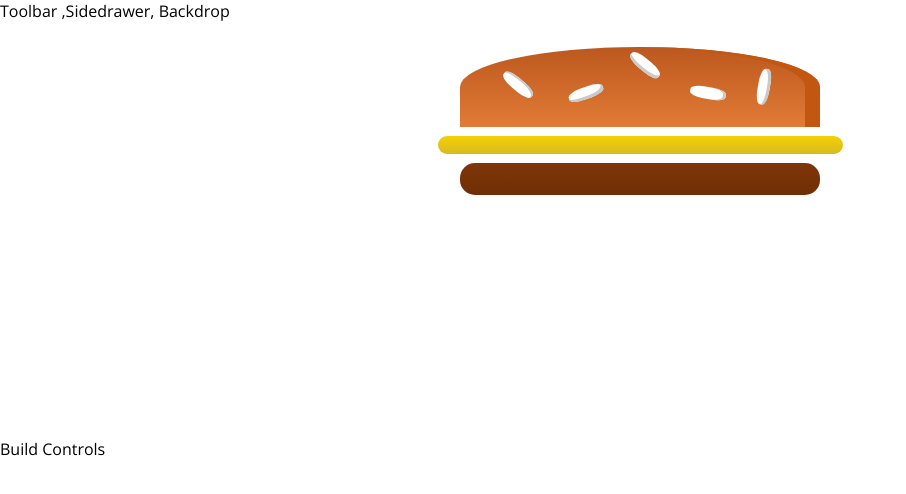
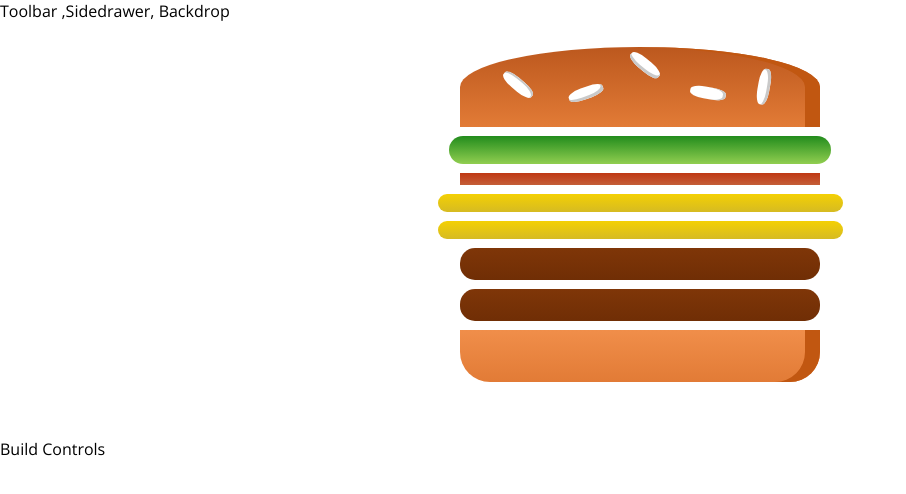
Before and after one commit to nikesh9220/Burger-Builder, a React app: page / in a window 1280 px wide. Shown: the top 494 px of the page, without its empty margins (0-906 px from the left). Built offline with nearby package versions, Linux system fonts and the light colour scheme.

Commit message:
Outputing Burger Ingredients dynamically

```diff
--- a/src/components/Burer/Burger.js
+++ b/src/components/Burer/Burger.js
@@ -1,13 +1,24 @@
 import React from 'react'
 import classes from './Burger.css'
 import BurgerIngredient from '../Burer/BurgerIngredient/BurgerIngredient'
+import { object } from 'prop-types'
 const burger = (props) => {
+    const transformedIngredients = Object.keys(props.ingredients)
+    .map(igKey => {
+        debugger
+        return [...Array(props.ingredients[igKey])].map(
+
+            (_,i) =>{
+                debugger
+                return <BurgerIngredient key={igKey + i} type={igKey}/>
+            }
+        );
+    });
     return(
         <div className={classes.Burger}>
-            <BurgerIngredient type="bread-top"></BurgerIngredient>
-            <BurgerIngredient type="cheese"></BurgerIngredient>
-            <BurgerIngredient type="meat"></BurgerIngredient>
-            <BurgerIngredient type="bread-bottom"></BurgerIngredient>
+            <BurgerIngredient type="bread-top"/>
+            {transformedIngredients}
+            <BurgerIngredient type="bread-bottom"/>
         </div>
     );
 }
--- a/src/components/Burer/BurgerIngredient/BurgerIngredient.js
+++ b/src/components/Burer/BurgerIngredient/BurgerIngredient.js
@@ -2,11 +2,10 @@
 import classes from './BurgerIngredient.css'
 import PropTypes from 'prop-types'
 const burgerIngredient = (props) =>{
-    debugger
     let ingredient = null ;
     switch (props.type){
         case('bread-bottom') :
-            ingredient = <div className={classes.BreadBotton}></div>
+            ingredient = <div className={classes.BreadBottom}></div>
             break;
         case('bread-top'):
             ingredient = (
--- a/src/containers/BurgerBuilder/BurgerBuilder.js
+++ b/src/containers/BurgerBuilder/BurgerBuilder.js
@@ -2,10 +2,18 @@
 import Aux from '../../hoc/Auxilory'
 import Burger from '../../components/Burer/Burger'
 class BurgerBuilder extends Component{
+    state ={
+        ingredients: {
+            salad:1,
+            bacon:1,
+            cheese:2,
+            meat:2
+        }
+    }
 render(){
     return(
         <Aux>
-            <Burger/>
+            <Burger ingredients={this.state.ingredients}/>
             <div>Build Controls</div>
         </Aux>
     );
```
